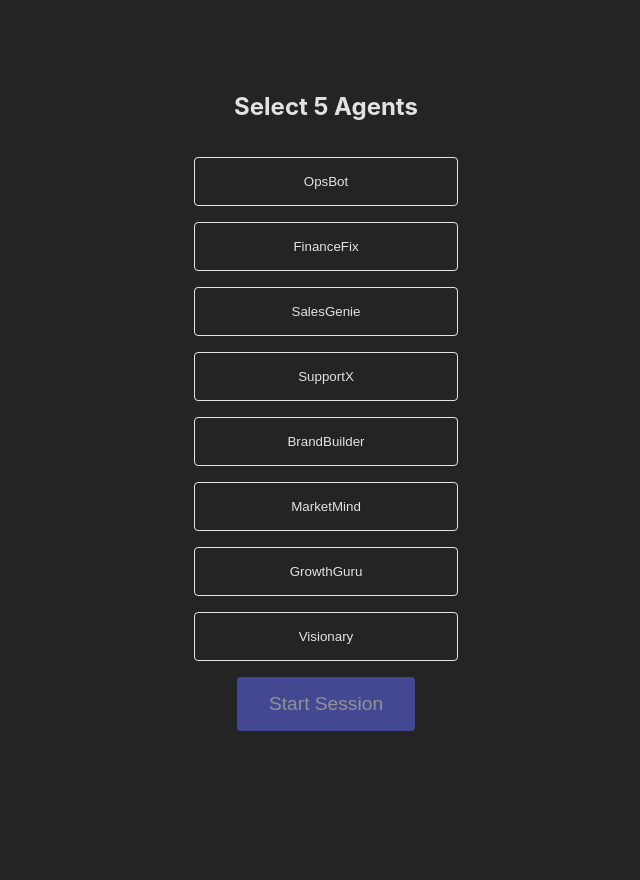
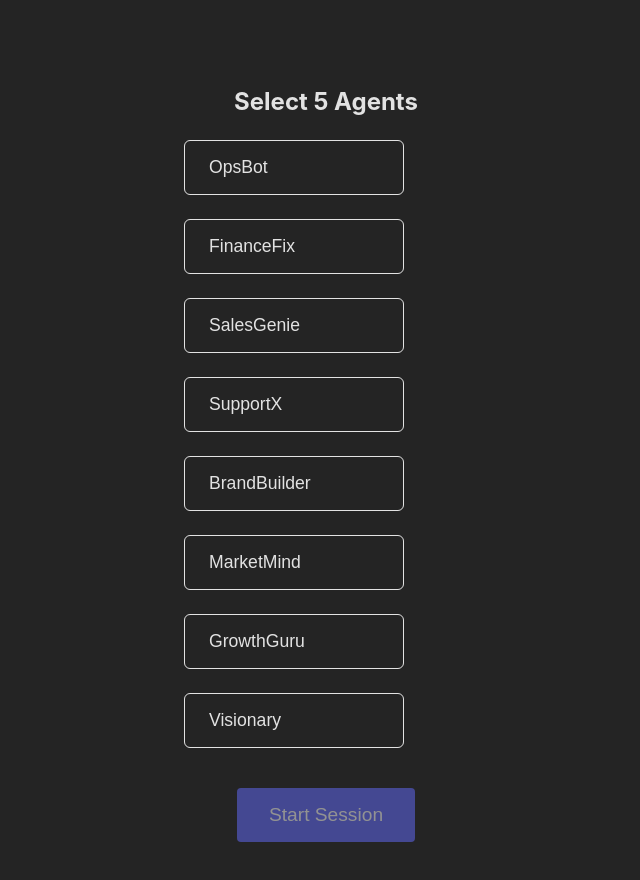
Before and after one commit to marcushtx22/small-business-app, a React (Vite) app: page / in a window 1280 px wide. Shown: the top 880 px of the page, without its empty margins (346-986 px from the left). Before the commit the page ends 800 px from the top, so only its background shows below. Built offline with nearby package versions, Linux system fonts and the light colour scheme; what @builder.io/react would draw is missing.

Commit message:
style: restore vertical agent tab layout and button sidebar

```diff
--- a/src/frontend/App.tsx
+++ b/src/frontend/App.tsx
@@ -40,18 +40,19 @@ const AgentSelection: React.FC<{ onSessionStart: () => void }> = ({ onSessionSta
   return (
     <div className="agent-selection">
       <h2>Select 5 Agents</h2>
-      <div className="agent-grid">
+      <ul className="agent-vertical-list">
         {ALL_AGENTS.map(agent => (
+          <li key={agent}>
             <button
-            key={agent}
               className={`agent-button ${selectedAgents.includes(agent) ? 'selected' : ''}`}
               onClick={() => selectAgent(agent)}
               disabled={selectedAgents.length >= 5 && !selectedAgents.includes(agent)}
             >
               {agent}
             </button>
+          </li>
         ))}
-      </div>
+      </ul>
       <button
         className="start-session-button"
         onClick={handleSessionStart}
--- a/src/frontend/styles/App.css
+++ b/src/frontend/styles/App.css
@@ -49,27 +49,54 @@
   margin-top: 2rem;
 }
 
+.agent-vertical-list {
+  display: flex;
+  flex-direction: column;
+  align-items: flex-start;
+  gap: 1rem;
+  padding: 0;
+  margin: 1rem 0;
+  list-style: none;
+  width: 220px;
+}
+
+.agent-vertical-list li {
+  width: 100%;
+}
+
 .agent-button {
-  padding: 1rem;
-  background-color: #1a1a1a;
-  color: white;
-  border: 1px solid #646cff;
-  border-radius: 4px;
+  width: 100%;
+  text-align: left;
+  padding: 1rem 1.5rem;
+  font-size: 1.1rem;
+  background-color: #f5f5fa;
+  color: #222;
+  border: 1px solid #e0e0e0;
+  border-radius: 6px;
   cursor: pointer;
   transition: all 0.2s;
-}
-
-.agent-button:hover:not(:disabled) {
-  background-color: #646cff;
+  margin-bottom: 0.5rem;
 }
 
 .agent-button.selected {
   background-color: #646cff;
+  color: white;
+  border-color: #646cff;
+}
+
+.agent-button:hover:not(:disabled) {
+  background-color: #535bf2;
+  color: white;
+  border-color: #535bf2;
+  transform: translateY(-2px);
+  box-shadow: 0 4px 12px rgba(100, 108, 255, 0.2);
 }
 
 .agent-button:disabled {
   opacity: 0.5;
   cursor: not-allowed;
+  transform: none;
+  box-shadow: none;
 }
 
 .error {
```
Lines whose indentation alone changed are shown as unchanged.
